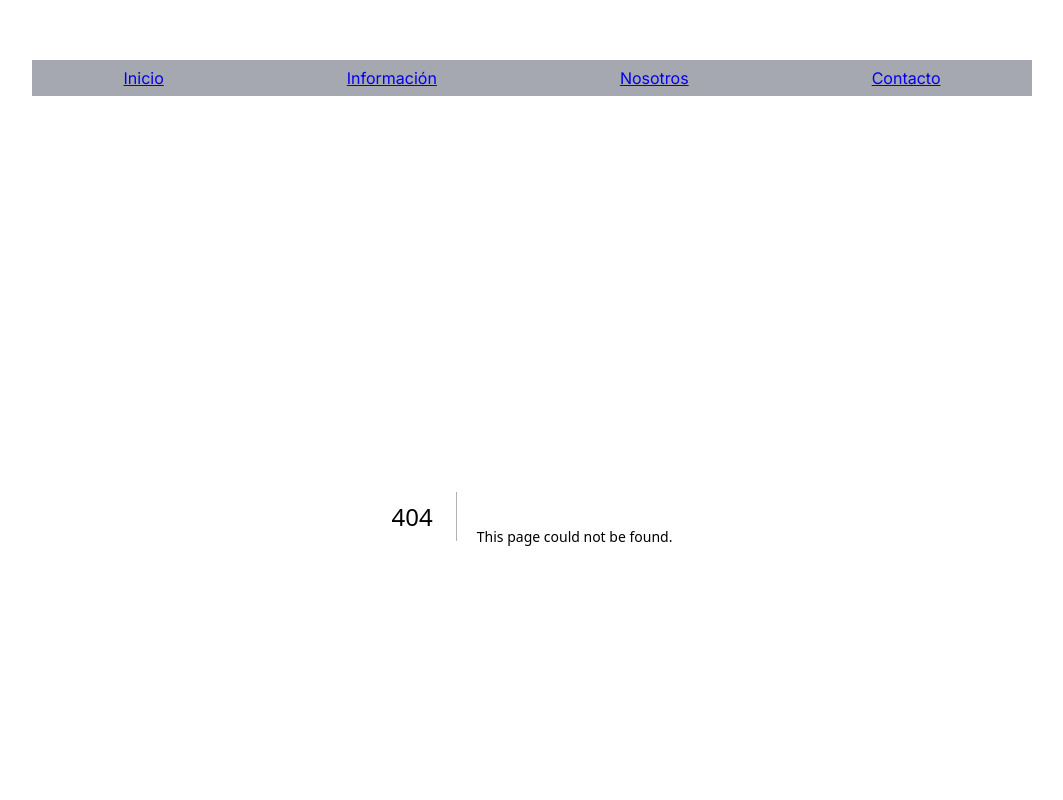
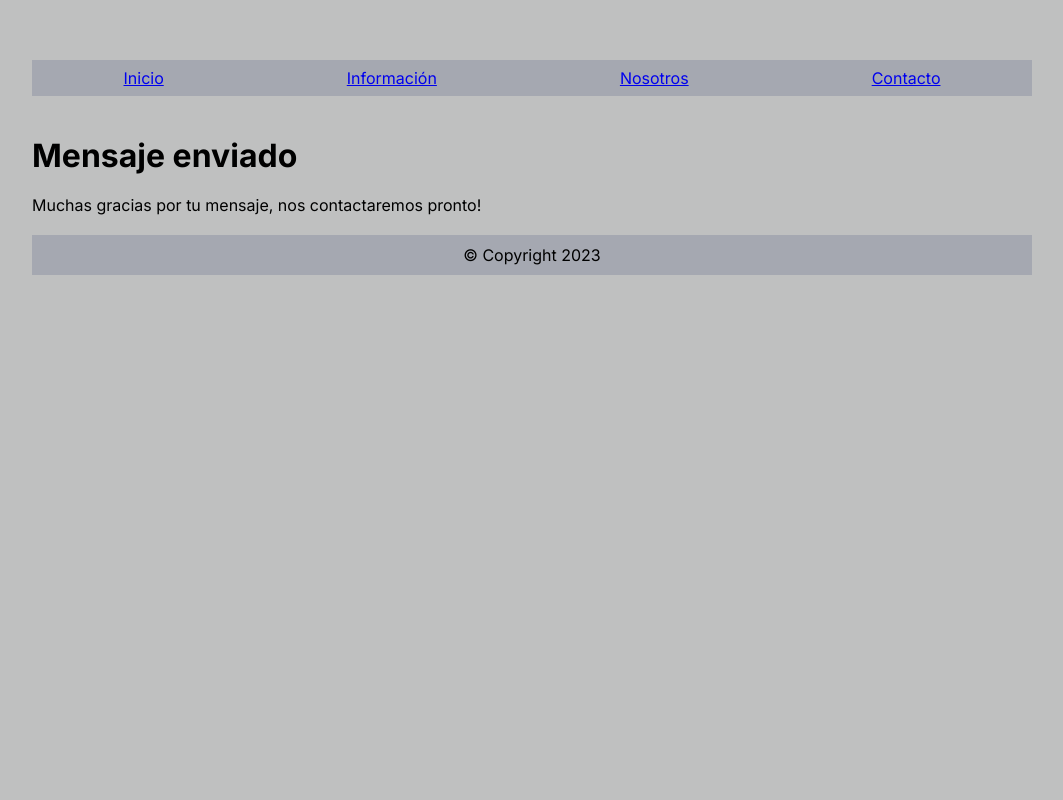
Before and after one commit to Agusramossegovia/trabajo-ballenas, a Next.js app: page /contacto/gracias in a window 1280 px wide. Before the commit this address had no page. Shown: the top 800 px of the page, without its empty margins (108-1171 px from the left). Built offline with nearby package versions, Linux system fonts and the light colour scheme.

Commit message:
Pagina gracias:)

```diff
--- /dev/null
+++ b/app/contacto/gracias/page.tsx
@@ -0,0 +1,9 @@
+
+export default function Gracias (){
+    return(
+        <>
+            <h1>Mensaje enviado</h1>
+            <p>Muchas gracias por tu mensaje, nos contactaremos pronto!</p>
+        </>
+    )
+}
--- a/app/contacto/page.js
+++ b/app/contacto/page.js
@@ -12,7 +12,7 @@ export default function Contacto (){
             </form>
 
 
-            <form method='post' className='formulario'>
+            <form action="./contacto/gracias" method='post' className='formulario'>
                 <label>
                     Nombre:
                     <input type='text' name='nombre'/>
```
